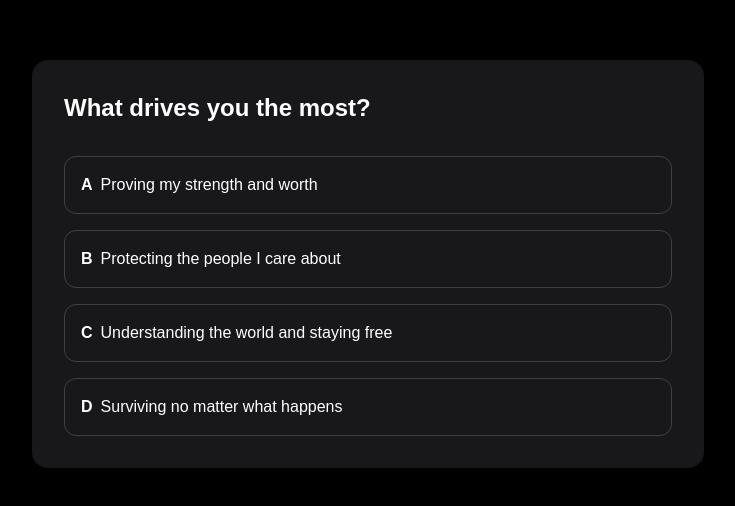
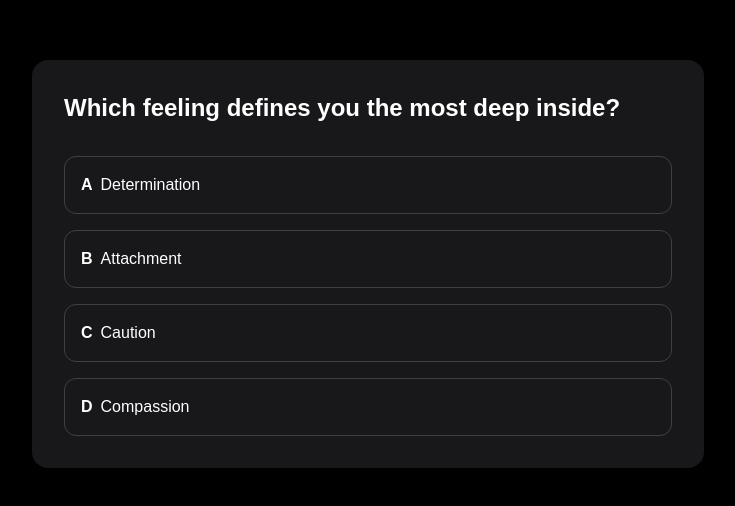
Before and after one commit to MariaAcevedo11/genex, a Next.js app: page /character-quiz in a window 1280 px wide. Shown: the part 136-642 px from the top of the page, without its empty margins (272-1007 px from the left). Built offline with nearby package versions, Linux system fonts and the light colour scheme.

Commit message:
feat: new questions for characters

```diff
--- a/src/data/characterQuestions.ts
+++ b/src/data/characterQuestions.ts
@@ -3,27 +3,27 @@ import { Question } from "@/types/question";
 
 export const characterQuestions: Question[] = [
   {
-    question: "What drives you the most?",
+    question: "Which feeling defines you the most deep inside?",
 
     options: {
       a: {
-        text: "Proving my strength and worth",
+        text: "Determination",
         points: { lia: 2, adam: 1 },
       },
 
       b: {
-        text: "Protecting the people I care about",
-        points: { amelia: 2, paulo: 1 },
+        text: "Attachment",
+        points: { amelia: 2 },
       },
 
       c: {
-        text: "Understanding the world and staying free",
-        points: { annie: 2 },
+        text: "Caution",
+        points: { alex: 2 },
       },
 
       d: {
-        text: "Surviving no matter what happens",
-        points: { alex: 2 },
+        text: "Compassion",
+        points: { paulo: 2, annie: 1 },
       },
     },
   },
@@ -81,27 +81,27 @@ export const characterQuestions: Question[] = [
   },
 
   {
-    question: "What kind of leader do you respect most?",
+    question: "What kind of burden do you carry most often?",
 
     options: {
       a: {
-        text: "Someone powerful and decisive",
-        points: { adam: 2 },
+        text: "Expectations",
+        points: { lia: 2, adam: 1 },
       },
 
       b: {
-        text: "Someone protective and compassionate",
-        points: { paulo: 2 },
+        text: "Emotional attachment",
+        points: { amelia: 2 },
       },
 
       c: {
-        text: "Someone independent and visionary",
-        points: { annie: 2 },
+        text: "Constant vigilance",
+        points: { alex: 2 },
       },
 
       d: {
-        text: "Someone intelligent and adaptable",
-        points: { alex: 2 },
+        text: "Responsibility for others",
+        points: { paulo: 2, annie: 1 },
       },
     },
   },
@@ -159,79 +159,79 @@ export const characterQuestions: Question[] = [
   },
 
   {
-    question: "What kind of environment feels most comfortable to you?",
+    question: "How do you usually protect yourself emotionally?",
 
     options: {
       a: {
-        text: "A place filled with ambition and competition",
+        text: "By staying disciplined",
         points: { lia: 2, adam: 1 },
       },
 
       b: {
-        text: "A quiet place surrounded by trusted people",
+        text: "By only trusting a few people",
         points: { amelia: 2 },
       },
 
       c: {
-        text: "A constantly changing and unpredictable place",
+        text: "By never fully depending on anyone",
         points: { alex: 2 },
       },
 
       d: {
-        text: "Open spaces connected to nature and freedom",
+        text: "By pretending everything is okay",
         points: { annie: 2, paulo: 1 },
       },
     },
   },
 
   {
-    question: "What motivates your decisions the most?",
+    question: "What would people misunderstand about you the most?",
 
     options: {
       a: {
-        text: "Responsibility and expectations",
-        points: { lia: 2 },
+        text: "My intensity",
+        points: { lia: 2, adam: 1 },
       },
 
       b: {
-        text: "Protecting emotional bonds",
-        points: { amelia: 2 },
+        text: "My emotional distance",
+        points: { amelia: 2, alex: 1 },
       },
 
       c: {
-        text: "Long-term survival",
+        text: "My adaptability",
         points: { alex: 2 },
       },
 
       d: {
-        text: "Hope for a better future",
-        points: { paulo: 2, annie: 1 },
+        text: "My optimism",
+        points: { annie: 2, paulo: 1 },
       },
     },
   },
 
   {
-    question: "How do you usually approach conflict?",
+    question: "What kind of mistake is hardest to forgive in yourself?",
 
     options: {
       a: {
-        text: "Face it directly",
+        text: "Weakness",
         points: { adam: 2, lia: 1 },
       },
 
       b: {
-        text: "Protect the people involved first",
-        points: { paulo: 2 },
+        text: "Abandoning someone",
+        points: { amelia: 2, paulo: 1 },
       },
 
       c: {
-        text: "Stay emotionally guarded and strategic",
+        text: "Misjudging a situation",
         points: { alex: 2 },
       },
 
       d: {
-        text: "Look for understanding before escalation",
-        points: { annie: 2, amelia: 1 },
+        text: "Hurting people unintentionally",
+        points: { annie: 2, paulo: 1 },
       },
     },
   },
@@ -263,27 +263,27 @@ export const characterQuestions: Question[] = [
   },
 
   {
-    question: "Which phrase resonates with you the most?",
+    question: "What kind of connection do you value most?",
 
     options: {
       a: {
-        text: "Strength creates order",
-        points: { adam: 2 },
+        text: "Mutual respect",
+        points: { adam: 2, lia: 1 },
       },
 
       b: {
-        text: "Trust must be protected",
+        text: "Emotional trust",
         points: { amelia: 2 },
       },
 
       c: {
-        text: "Adapt or disappear",
-        points: { alex: 2 },
+        text: "Intellectual understanding",
+        points: { alex: 2, annie: 1 },
       },
 
       d: {
-        text: "Freedom gives life meaning",
-        points: { annie: 2 },
+        text: "Peaceful companionship",
+        points: { paulo: 2 },
       },
     },
   },
```
